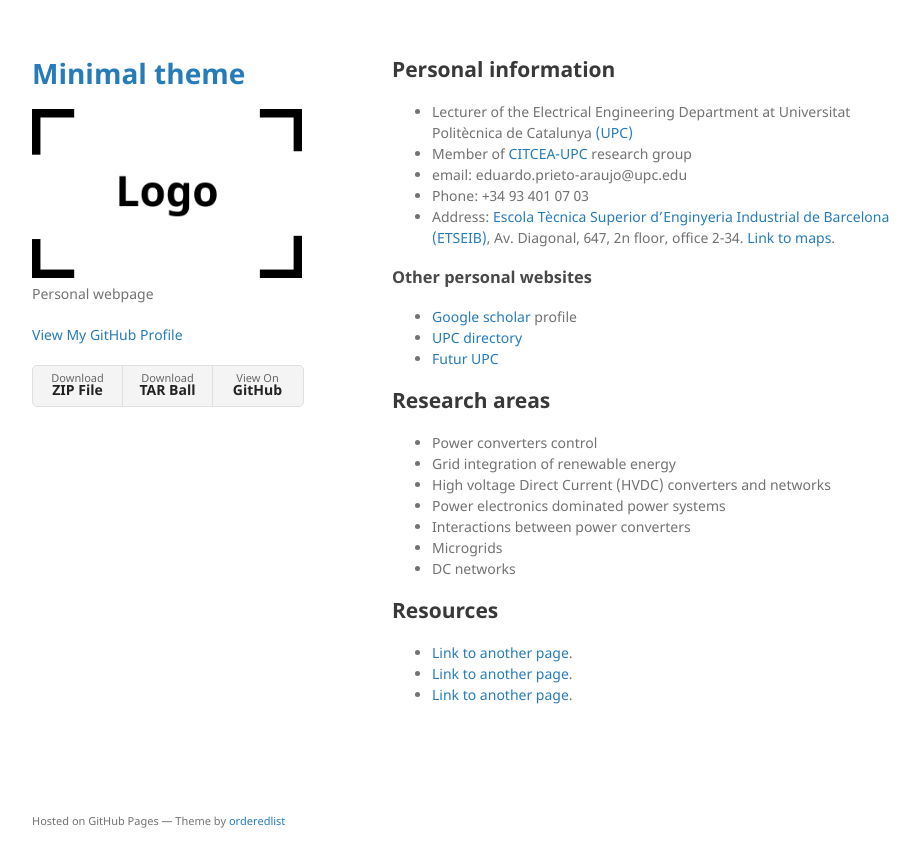
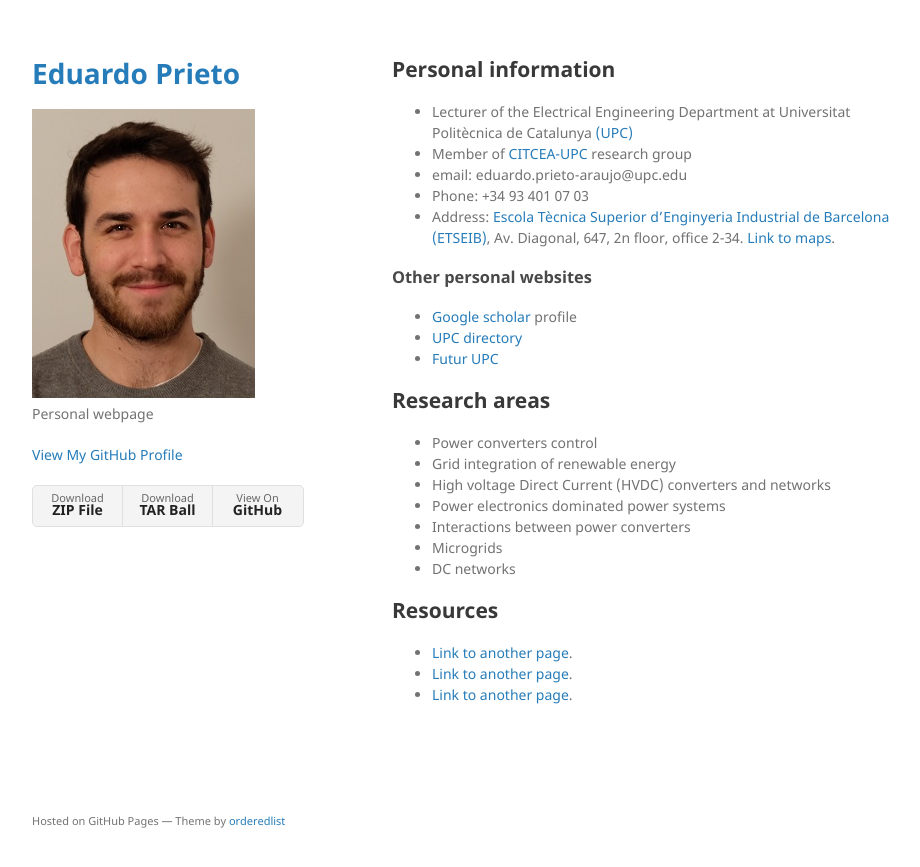
Before and after one commit to eprietoaraujo/eprietoaraujo.github.io, a Jekyll site: the page built from index.md, in a window 1280 px wide. Shown: the top 867 px of the page, without its empty margins (178-1098 px from the left). Built offline with Jekyll 4.4.1, drawn with Linux system fonts in a browser that asks for light colours; our own code applies the rules of GitHub Pages for plain Markdown files.

Commit message:
Update _config.yml

```diff
--- a/_config.yml
+++ b/_config.yml
@@ -1,5 +1,5 @@
-title: Minimal theme
-logo: /assets/img/logo.png
+title: Eduardo Prieto
+logo: /assets/img/test2.jpg
 description: Personal webpage
 show_downloads: true
 google_analytics:
```
